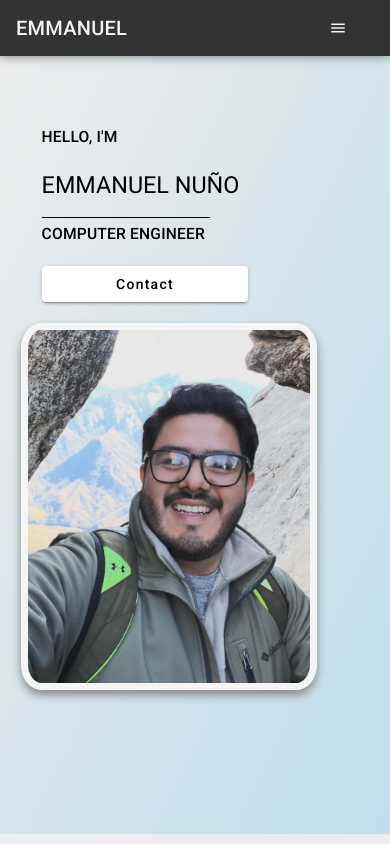
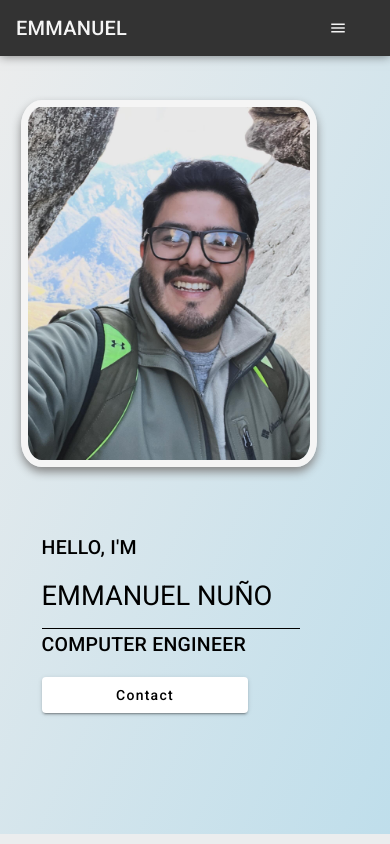
Before and after one commit to emmanuelnunoe/emmanuelnunoe, an Angular app in the folder website/emmanuelnuno/: page / in a window 390 px wide. Shown: the top 844 px of the page. Built offline with nearby package versions, Linux system fonts and the light colour scheme.

Commit message:
solved issues with font size and mat divider on mobile

```diff
--- a/website/emmanuelnuno/src/app/app.component.html
+++ b/website/emmanuelnuno/src/app/app.component.html
@@ -2,6 +2,7 @@
 </app-navbar>
 <section class="welcome section" id="home">
   <div class="row container">
+      <img src="../assets/EmmaneulProfile.jpg" alt="Emmanuel Profile Photo" class="profile-photo" />
     <div class="welcome-text">
       <h2>HELLO, I'M</h2>
       <h1>EMMANUEL NUÑO</h1>
@@ -9,7 +10,6 @@
       <h2>COMPUTER ENGINEER</h2>
       <a mat-raised-button class="contact-button" href="mailto:enunospace@gmail.com">Contact</a>
     </div>
-    <img src="../assets/EmmaneulProfile.jpg" alt="Emmanuel Profile Photo" class="profile-photo" />
   </div>
 </section>
 <app-aboutme></app-aboutme>
--- a/website/emmanuelnuno/src/styles.css
+++ b/website/emmanuelnuno/src/styles.css
@@ -53,11 +53,11 @@ h2 {
 
 @media (max-width: 599px){
     h1{
-      font-size:6vw !important;
+      font-size:7vw !important;
     }
 
     h2{
-        font-size: 4vw !important;
+        font-size: 5vw !important;
     }
     .row{
         display:block;
@@ -68,6 +68,10 @@ h2 {
       color: whitesmoke !important;
       transition: ease-in 0.3s !important;
       box-shadow: 0 0 10px rgba(0, 0, 0, 0.5); /* Adjust shadow for the scrolled state */
+    }
+
+    mat-divider{
+        width:100% !important;
     }
 
     .contact-button {
```
